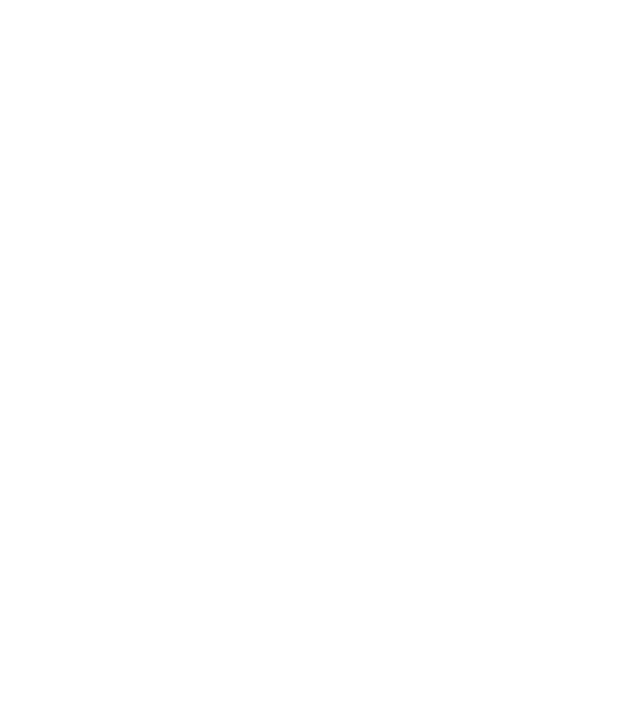
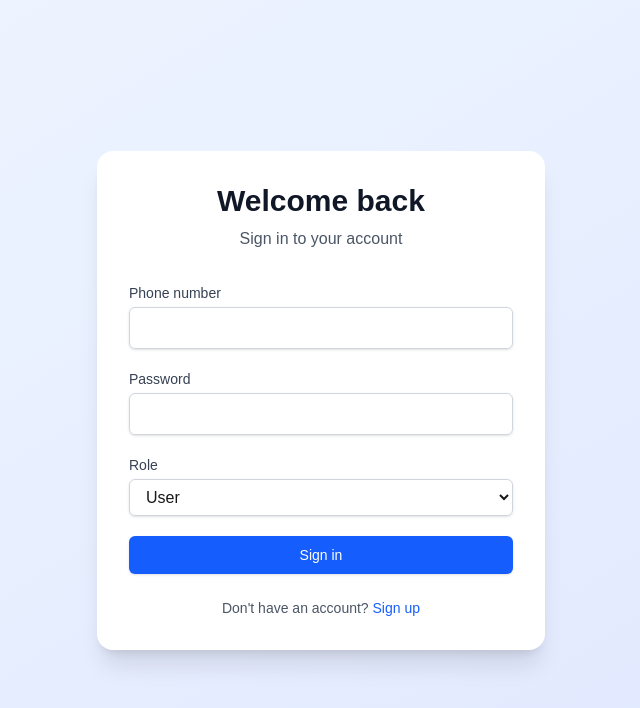
Before and after one commit to chere970/BOOT-EVENT-MANAGMENT-FRONT-END, a Next.js app: page /login in a window 1280 px wide. Shown: the top 708 px of the page, without its empty margins (319-959 px from the left). Built offline with nearby package versions, Linux system fonts and the light colour scheme.

Commit message:
complete login

```diff
--- a/app/login/page.tsx
+++ b/app/login/page.tsx
@@ -1,10 +1,17 @@
+"use client";
+
 import { useState } from "react";
 import { useRouter } from "next/navigation";
 
+import Link from "next/link";
+import Input from "@/components/Input";
+import Button from "@/components/Button";
+
 export default function login() {
   const router = useRouter();
-  const [email, setEmail] = useState("");
+  const [phoneNumber, setPhoneNumber] = useState("");
   const [password, setPassword] = useState("");
+  const [role, setRole] = useState("user");
   const [loading, setLoading] = useState(false);
   const [error, setError] = useState("");
 
@@ -16,7 +23,7 @@ export default function login() {
       const res = await fetch("/api/login", {
         method: "POST",
         headers: { "Content-Type": "application/json" },
-        body: JSON.stringify({ email, password }),
+        body: JSON.stringify({ phoneNumber, password }),
       });
 
       const data = await res.json();
@@ -28,12 +35,80 @@ export default function login() {
       localStorage.setItem("token", data.token);
       localStorage.setItem("user", JSON.stringify(data.user));
       router.push("./dahsboard");
-    } catch (err) {
-      setError("Somthing went wrong");
+    } catch (err: any) {
+      setError(err.message);
     } finally {
       setLoading(false);
     }
   };
 
-  return <div className=""></div>;
+  return (
+    <div className="min-h-screen flex items-center justify-center bg-gradient-to-br from-blue-50 to-indigo-100 px-4">
+      <div className="max-w-md w-full bg-white rounded-2xl shadow-xl p-8">
+        <div className="text-center mb-8">
+          <h1 className="text-3xl font-bold text-gray-900">Welcome back</h1>
+          <p className="text-gray-600 mt-2">Sign in to your account</p>
+        </div>
+
+        {error && (
+          <div className="mb-4 p-3 bg-red-100 text-red-700 rounded-lg text-sm">
+            {error}
+          </div>
+        )}
+
+        <form onSubmit={handleSubmit} className="space-y-5">
+          <Input
+            label="Phone number"
+            type="string"
+            name="phoneNumber"
+            value={phoneNumber}
+            onChange={(e) => setPhoneNumber(e.target.value)}
+            required
+            autoComplete="tel"
+          />
+          <Input
+            label="Password"
+            type="password"
+            name="password"
+            value={password}
+            onChange={(e) => setPassword(e.target.value)}
+            required
+            autoComplete="current-password"
+          />
+          <div>
+            <label
+              htmlFor="role"
+              className="block text-sm font-medium text-gray-700"
+            >
+              Role
+            </label>
+            <select
+              id="role"
+              name="role"
+              value={role}
+              onChange={(e) => setRole(e.target.value)}
+              className="mt-1 block w-full px-3 py-2 border border-gray-300 rounded-md shadow-sm focus:outline-none focus:ring-blue-500 focus:border-blue-500"
+              required
+            >
+              <option value="user">User</option>
+              <option value="admin">Admin</option>
+              <option value="organizer">Organizer</option>
+            </select>
+          </div>
+          <Button type="submit" isLoading={loading}>
+            Sign in
+          </Button>
+        </form>
+        <p className="mt-6 text-center text-sm text-gray-600">
+          Don't have an account?{" "}
+          <Link
+            href="/register"
+            className="font-medium text-blue-600 hover:text-blue-500"
+          >
+            Sign up
+          </Link>
+        </p>
+      </div>
+    </div>
+  );
 }
```
Also changed, not shown: route.ts (renamed from app/login/route.ts).
